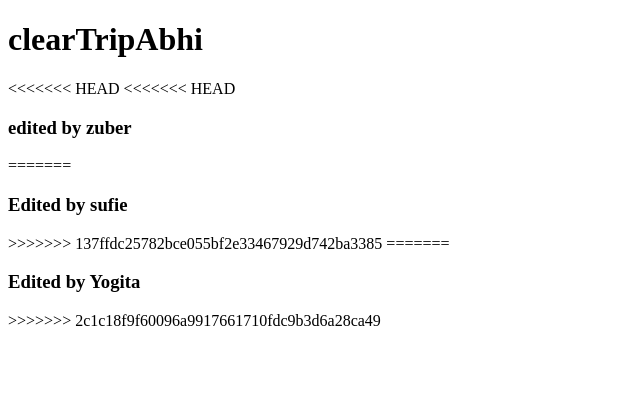
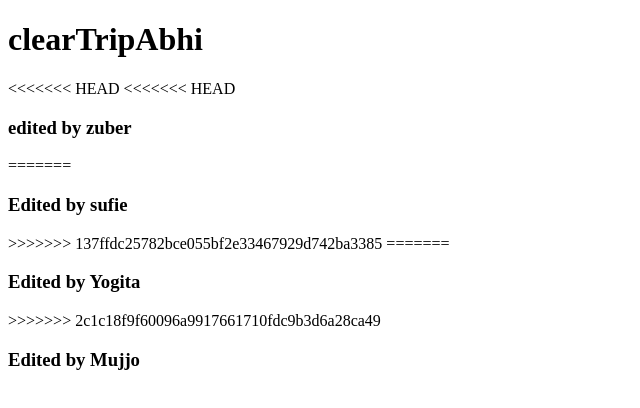
Before and after one commit to Abhimanyu224462/clearTripAbhiRough, an Angular app: page / in a window 1280 px wide. Shown: the top 408 px of the page, without its empty margins (0-640 px from the left). Built offline with nearby package versions, Linux system fonts and the light colour scheme.

Commit message:
Mujjo: Edited by me

```diff
--- a/src/app/app.component.html
+++ b/src/app/app.component.html
@@ -8,3 +8,4 @@
 =======
 <h3>Edited by Yogita</h3>
 >>>>>>> 2c1c18f9f60096a9917661710fdc9b3d6a28ca49
+<h3>Edited by Mujjo</h3>
```
